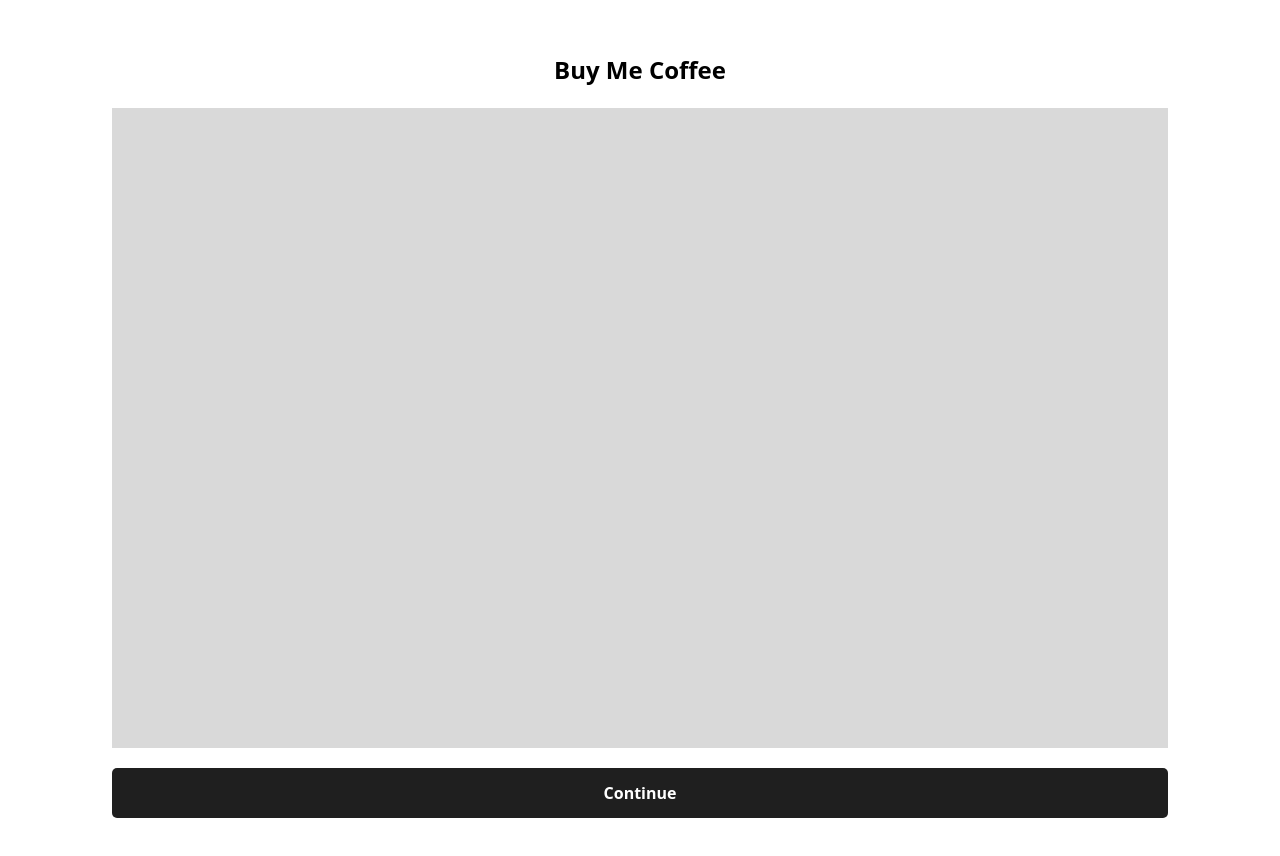
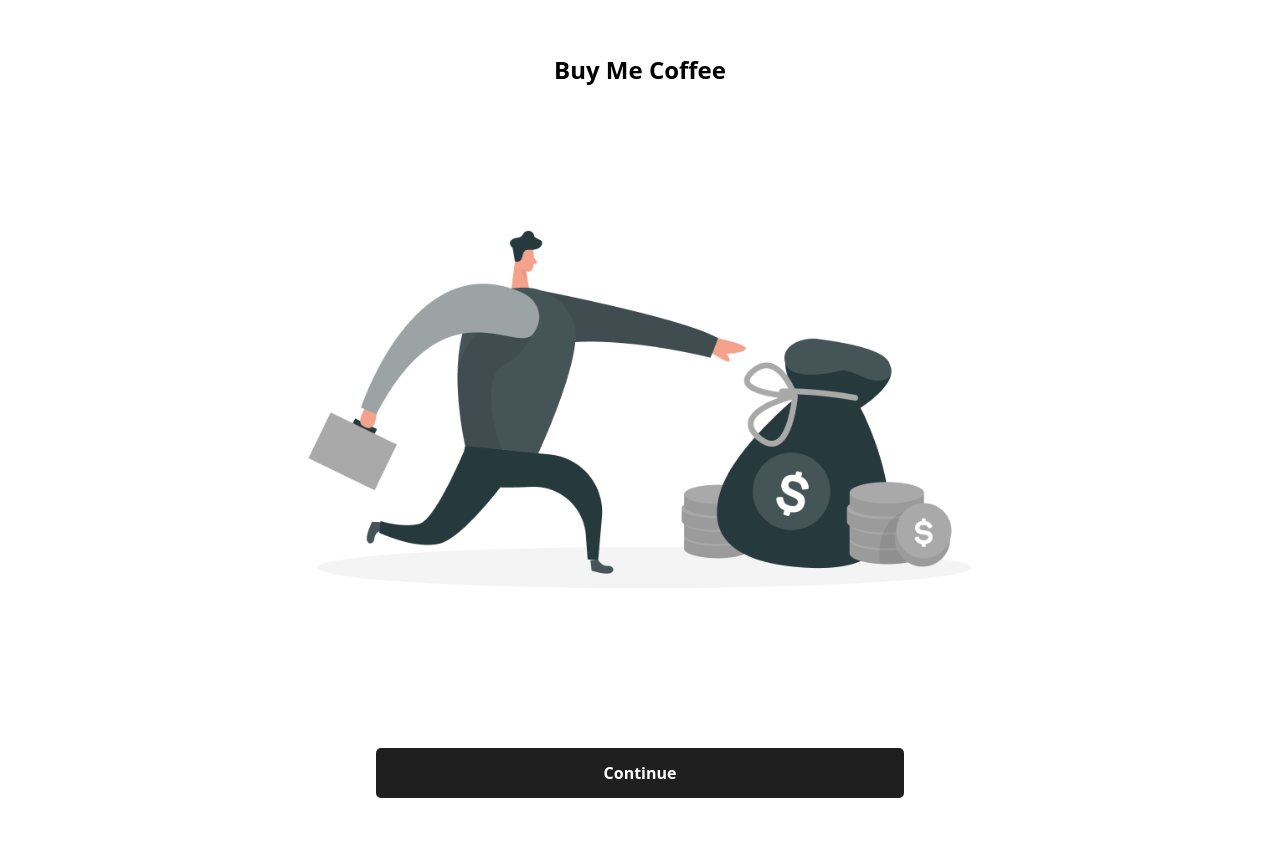
Before and after one commit to basseyna/BuyMeCoffee, a React (Vite) app: page / in a window 1280 px wide. Shown: the top 856 px of the page. After the commit the page ends 830 px from the top, so only its background shows below. Built offline with nearby package versions, Linux system fonts and the light colour scheme.

Commit message:
Added Illustrations

```diff
--- a/src/pages/onboarding.page.tsx
+++ b/src/pages/onboarding.page.tsx
@@ -2,6 +2,7 @@
 import styled from 'styled-components';
 import { Select } from '../components/Input.component';
 import { useNavigate } from 'react-router-dom';
+import AD from '../assets/coffee-logo.png';
 
 const StyledHeader = styled.h2<{ size?: string, weight?: number }>`
     font-size: ${props => props.size || '24px'};
@@ -23,7 +24,9 @@
 
             <h1 className='hidden lg:block mt-6 text-center font-semibold text-2xl'>Buy Me Coffee</h1>
             <div className="block lg:flex lg:mt-10 lg:gap-x-10">
-                <div className='bg-ha-shem-gray-200 w-100ha hidden lg:block'></div>
+                <div className='w-100ha hidden lg:block pt-16 pl-10'>
+                    <img src={AD} alt="ad" className="object-fill h-96" />
+                </div>
                 <div className="page-title lg:w-100ha white lg:bg-ha-shem-gray-100 lg:p-20">
                     <StyledHeader className='mt-5'>
                         Create your Account
--- a/src/pages/splash.page.tsx
+++ b/src/pages/splash.page.tsx
@@ -1,10 +1,11 @@
 import { AppWrapper, Button } from '../components';
 import styled from 'styled-components';
 import { useNavigate } from 'react-router-dom';
+import AD from '../assets/coffee-logo.png';
 
 const AdWrapper = styled.div`
     width: 100%;
-    background-color: #D9D9D9;
+    background-color: transparent;
     height: 40rem;
 
 `
@@ -24,11 +25,19 @@
             <div className='lg:px-24'>
                 <StyledHeader className='text-center my-5'>Buy Me Coffee</StyledHeader>
 
-                <AdWrapper className="h-96"></AdWrapper>
+                <AdWrapper className="h-96 lg:h-40 flex justify-center pt-24">
+                    <img src={AD} alt="coffee-ad"  className="object-contain h-96"/>
+                 </AdWrapper>
 
-                <Button className="my-5" onClick={() => navigate('/onboarding')}>
-                    Continue
-                </Button>
+
+                 <div className="flex justify-center">
+                    <div className="w-full lg:w-1/2">
+                        <Button className="w-60" onClick={() => navigate('/onboarding')}>
+                            Continue
+                        </Button>
+                    </div>
+                 </div>
+
             </div>
         </AppWrapper>
     )
```
Also changed, not shown: src/assets/coffee-logo.png (added).
